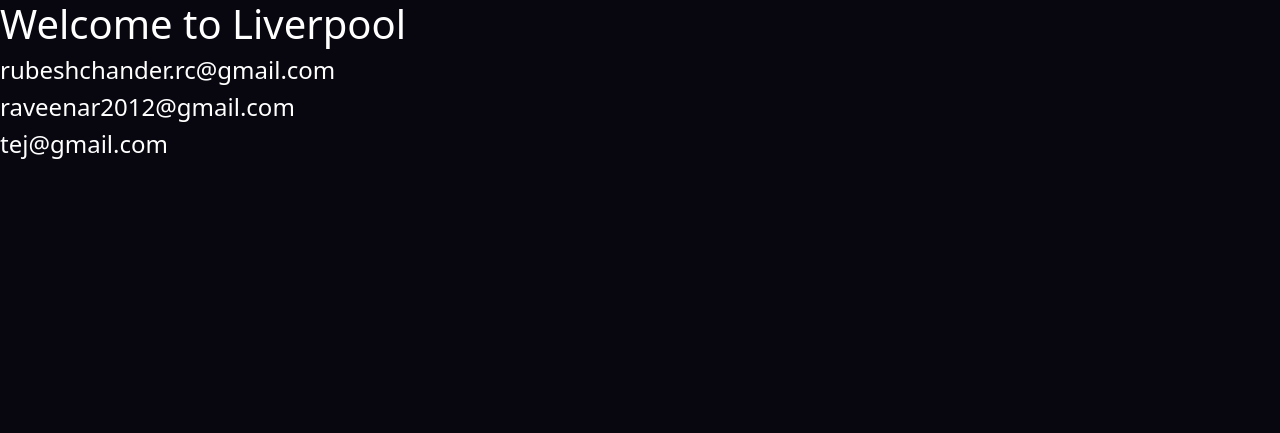
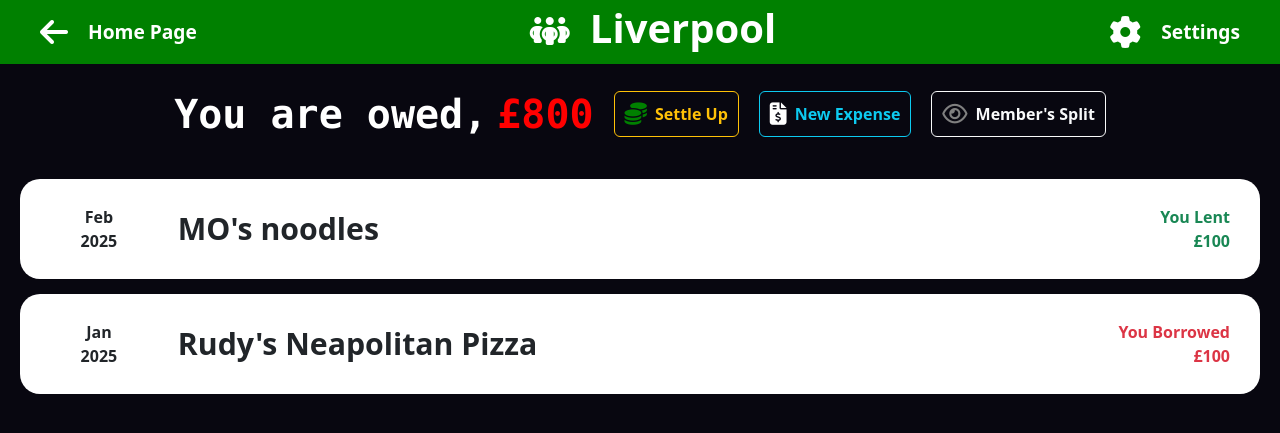
Before and after one commit to RubeshChandar/split-wisely, a Django app: a page that uses split/templates/split/single-group.html in a window 1280 px wide. Shown: the top 433 px of the page. Run offline with Django 5.2, Linux system fonts and the light colour scheme; a user stored in the database is signed in; data comes from the database, SQL or seed files in the repository; some libraries are stand-ins or nearby versions.

Commit message:
Added expense layout and new expense base skeleton

```diff
--- a/split/static/split/single-group.css
+++ b/split/static/split/single-group.css
@@ -1,4 +1,146 @@
-h1,
-h4 {
+.group_title {
+    background-color: green;
+    color: white;
+    height: 8vh;
+    padding: 0 30px;
+    position: sticky;
+    top: 0;
+    width: 100%;
+}
+
+.group_title i {
+    font-size: 2rem;
+    font-weight: bold;
+    margin-right: 20px;
+}
+
+.back,
+.group_settings {
+    height: 100%;
+    cursor: pointer;
+    font-weight: bold;
+    font-size: 1.2rem;
+    padding: 0 10px;
+}
+
+
+.back:hover,
+.group_settings:hover {
+    color: red;
+}
+
+.group_title>h1 {
+    font-weight: bold;
+}
+
+.group_title>h1>i {
+    margin-right: 20px;
+}
+
+.group_settings {
+    height: 100%;
+    cursor: pointer;
+    padding: 0px 10px;
+}
+
+.tools {
+    display: flex;
+    align-items: center;
+    justify-content: center;
+    gap: 20px;
+    top: 8vh;
+    background-color: #080710 !important;
+    position: sticky;
+    padding: 20px 50px;
+}
+
+.tools>p {
+    margin: 0;
+    display: flex;
+    align-items: center;
+    justify-content: center;
     color: white;
 }
+
+.tools button {
+    display: flex;
+    align-items: center;
+    justify-content: center;
+    padding: 10px;
+}
+
+.tools button>i {
+    font-size: 1.4rem !important;
+}
+
+.transactions,
+a {
+    all: unset;
+    cursor: pointer;
+}
+
+.transactions li {
+    background-color: white;
+    min-height: 100px;
+    margin: 15px 20px;
+    border-radius: 20px;
+}
+
+.transaction {
+    display: flex;
+    align-items: center;
+    padding-right: 30px;
+}
+
+.date {
+    width: 15%;
+}
+
+.desc {
+    width: 80%;
+    font-size: 1.89rem;
+    text-overflow: ellipsis;
+}
+
+.bal {
+    width: 20%;
+    text-align: end;
+}
+
+.add-expense {
+    display: none;
+    position: fixed;
+    z-index: 1;
+    left: 0;
+    top: 0;
+    width: 100%;
+    height: 100%;
+    overflow: auto;
+    background-color: rgba(0, 0, 0, 0.4);
+    backdrop-filter: blur(5px);
+}
+
+.content {
+    background-color: #fefefe;
+    margin: 15% auto;
+    padding: 20px;
+    border: 1px solid #888;
+    width: 80%;
+    position: relative;
+    border-radius: 30px;
+}
+
+.close {
+    color: #aaa;
+    float: right;
+    font-size: 28px;
+    font-weight: bold;
+    cursor: pointer;
+}
+
+.close:hover,
+.close:focus {
+    color: black;
+    text-decoration: none;
+    cursor: pointer;
+}
--- a/split/templates/split/index.html
+++ b/split/templates/split/index.html
@@ -17,7 +17,7 @@
     </a>
 </div>
 
-<div class="overall px-5">
+<div class="overall px-5 font-monospace">
     {% if amount < 0 %}
     <h4 class='mt-5'> Overall, you owe <span style="color:red;">£{{amount|abs}}</span> 💷</h4>
     {% else %}
--- a/split/templates/split/single-group.html
+++ b/split/templates/split/single-group.html
@@ -3,6 +3,7 @@
 
 {% block css %}
 <link rel="stylesheet" href="{% static "split/single-group.css" %}">
+
 {% endblock css %}
 
 {% block title %}
@@ -10,10 +11,88 @@
 {% endblock title %}
 
 {% block content %}
-<h1>
-    Welcome to {{group.name}}
-    {% for member in group.members.all %}
-    <h4>{{member}}</h4>
-    {% endfor %}
-</h1>
+
+<div class="d-flex group_title justify-content-between align-items-center">
+
+    <a href="{% url "home" %}" class="back d-flex align-items-center">
+        <i class="fa-solid fa-arrow-left"></i> Home Page
+    </a>
+
+    <h1> <i class="fa-solid fa-people-group"></i>{{group.name}}</h1>
+
+    <a href="" class="group_settings d-flex align-items-center">
+        <i class="fa-solid fa-gear"></i>Settings
+    </a>
+</div>
+
+<div class="tools">
+    <p class="fs-1 fw-bold font-monospace">
+        You are owed, <span style="color:red;margin-left:10px">£800</span>
+    </p>
+    <button type="button" class="btn btn-outline-warning fw-bold">
+        <i class="fa-solid fa-coins me-2" style="color:green"></i>Settle Up</button>
+    <button type="button" id="add-expense-btn" class="btn btn-outline-info fw-bold">
+        <i class="fa-solid fa-file-invoice-dollar me-2" style="color:white"></i>New Expense
+    </button>
+    <button type="button" class="btn btn-outline-light fw-bold">
+        <i class="fa-regular fa-eye me-2" style="color:grey"></i>Member's Split
+    </button>
+</div>
+
+<ul class="transactions">
+    <a href="">
+        <li class="transaction fw-bold">
+            <div class="date text-center">
+                Feb <br>2025
+            </div>
+            <div class="desc">
+                MO's noodles
+            </div>
+            <div class="bal text-success">
+                You Lent <br>£100
+            </div>
+        </li>
+    </a>
+
+    <a href="">
+        <li class="transaction fw-bold">
+            <div class="date text-center">
+                Jan <br>2025
+            </div>
+            <div class="desc">
+                Rudy's Neapolitan Pizza
+            </div>
+            <div class="bal text-danger">
+                You Borrowed <br>£100
+            </div>
+        </li>
+    </a>
+</ul>
+
+<div id="add-expense" class="add-expense">
+    <div class="content">
+        <span id="close" class="close">&times;</span>
+        <h1>Add a new expense</h1>
+    </div>
+</div>
+
+<script>
+    var addExpense = document.getElementById("add-expense");
+    var addExpenseBtn = document.getElementById("add-expense-btn");
+    var close = document.getElementById("close");
+
+    addExpenseBtn.onclick = function () {
+        addExpense.style.display = "block";
+    }
+
+    close.onclick = function () {
+        addExpense.style.display = "none";
+    }
+
+    window.onclick = function (event) {
+        if (event.target == addExpense) {
+            addExpense.style.display = "none";
+        }
+    }
+</script>
 {% endblock content %}
--- a/static/global.css
+++ b/static/global.css
@@ -15,4 +15,14 @@
 
  a {
      all: unset;
+     text-decoration: none;
+     /* Remove underline */
+     color: inherit;
+     /* Inherit color from parent */
+     display: inline-block;
+     /* Prevent block-level behavior */
+     padding: 0;
+     /* Remove default padding */
+     margin: 0;
+     /* Remove default margin */
  }
```
